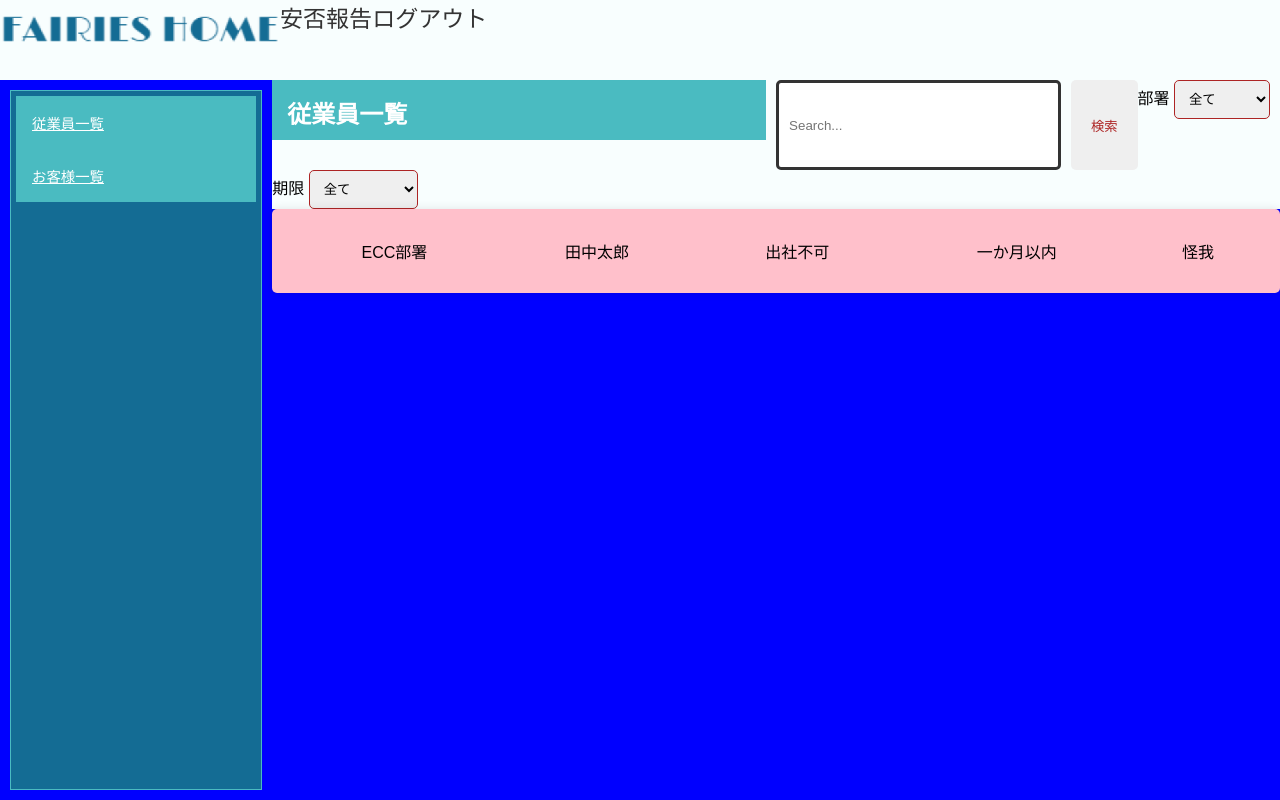
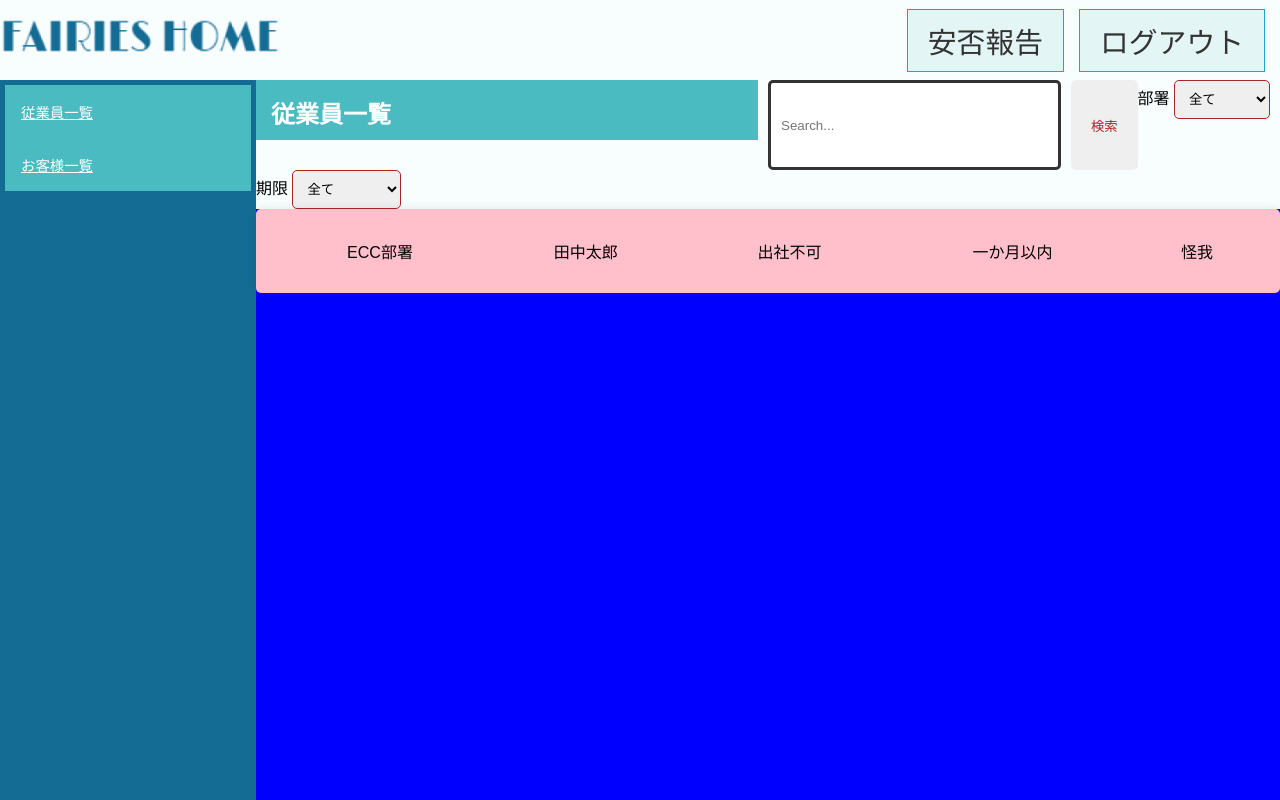
Before and after one commit to toma1128/Fairies, a PHP site: page /home_employee.html in a window 1280 px wide. Run offline with PHP 8.4, Linux system fonts and the light colour scheme.

Commit message:
ヘッダー完成

```diff
--- a/Fairies/web/html/home_employee.css
+++ b/Fairies/web/html/home_employee.css
@@ -3,7 +3,6 @@
   margin: 0;
   padding: 0;
   box-sizing: border-box;
-
 
 }
 
@@ -18,13 +17,17 @@ body {
 
 /* headerのスタイル */
 header {
+  /* 中央ぞろえ */
   text-align: center;
-  /* 中央ぞろえ */
   background-color: #F8FEFE;
   /* 縦 */
   height: 10%;
   /* 横並びに */
   display: flex;
+  /* 要素を横並びに配置 */
+  justify-content: space-between;
+  /* 中央揃えに変更 */
+  align-items: center;
 }
 
 /* headerの画像のスタイル */
@@ -32,25 +35,47 @@ header img {
   /* 右側の余白を自動で設定 */
   margin: auto;
   /* 高さ */
-  height: 4.5vw;
+  height: 4.5rem;
   /* 横幅 */
   width: 35vh;
 }
 
 /* ヘッダー内のul */
 header ul {
-  font-size: 0; /* フォントサイズを0にする */
+  /* リストアイテムを均等に配置 */
+  justify-content: space-around;
+  /* リストアイテムを中央揃えに配置 */
+  align-items: center;
+  /* 横並びに */
+  display: flex;
+  /* 均等に */
+  justify-content: space-around;
+  /* 中央ぞろえ */
+  align-items: center;
+
+
 }
 
 /* 従業員一覧のliタグ */
 header ul li {
-   /* テキストサイズ */
-  font-size: 1.8vw;
+  /* テキストサイズ */
+  font-size: 1.8rem;
   /* 黒丸を消す */
   list-style: none;
-  /* 横並びに */
-  display: inline;
+  padding: 10px 20px;
+  /*余白*/
+  background: #e3f6f5;
+  /*背景色*/
+  border-top: solid 1px #19A7CE;
+  /*枠線・上*/
+  border-bottom: solid 1px #19A7CE;
+  /*枠線・下*/
+  border-right: solid 1px #19A7CE;
+  /*枠線・右*/
+  border-left: solid 1px #19A7CE;
+  /*枠線・左*/
 
+  margin-right: 15px;
 
 }
 
@@ -66,8 +91,8 @@ main {
 
 /* h2タグのスタイル */
 h2 {
+  /* 下の要素との距離を指定 */
   margin-bottom: 20px;
-  /* 下の要素との距離を指定 */
 }
 
 /* form_linkのスタイル */
@@ -76,6 +101,7 @@ h2 {
   /* リンクの下の線を削除 */
   color: #333;
   /* テキストカラー */
+
 }
 
 /* 検索入力のスタイル */
@@ -167,30 +193,23 @@ table td {
 
 /* 横の従業員一覧の設定 */
 #naviWrap {
-  /* 下との距離 */
-  bottom: 50px;
   /* 横幅の距離 */
   width: 20%;
-  /* 縦 */
-  /* 左との距離感を設定*/
-  margin: 10px;
   /* 最小幅を指定 */
   min-width: 180px;
   /* 背景色 */
   background: #146C94;
   /* 内側の余白の指定 */
   padding: 5px;
-  /* 周りの線の指定 */
-  border: 1px solid #4abbc1;
+
 
 }
 
 /* 従業員一覧のulタグ */
 #naviWrap>ul {
   background: #4abbc1;
-   /* 左寄せ */
+  /* 左寄せ */
   padding-left: 0
-
 }
 
 /* 従業員一覧のliタグ */
--- a/Fairies/web/html/home_employee.html
+++ b/Fairies/web/html/home_employee.html
@@ -9,10 +9,10 @@
 
 <body>
     <header>
-        <h1>
+        <h1 class="logo">
             <img src="images/fairieshome.png" alt="ロゴ" width="230">
         </h1>
-        <ul id="header_screen_change">
+        <ul>
             <li><a class="form_link" href="">安否報告</a></li>
             <li><a class="form_link" href="">ログアウト</a></li>
         </ul>
@@ -22,6 +22,7 @@
             <ul id="categoryNavi"> <!-- 右立のやつ-->
                 <li><a href="#category-1"> 従業員一覧</a></li>
                 <li><a href="#category-2">お客様一覧</a></li>
+
             </ul>
         </div>
         <div id="employee_about">
```
